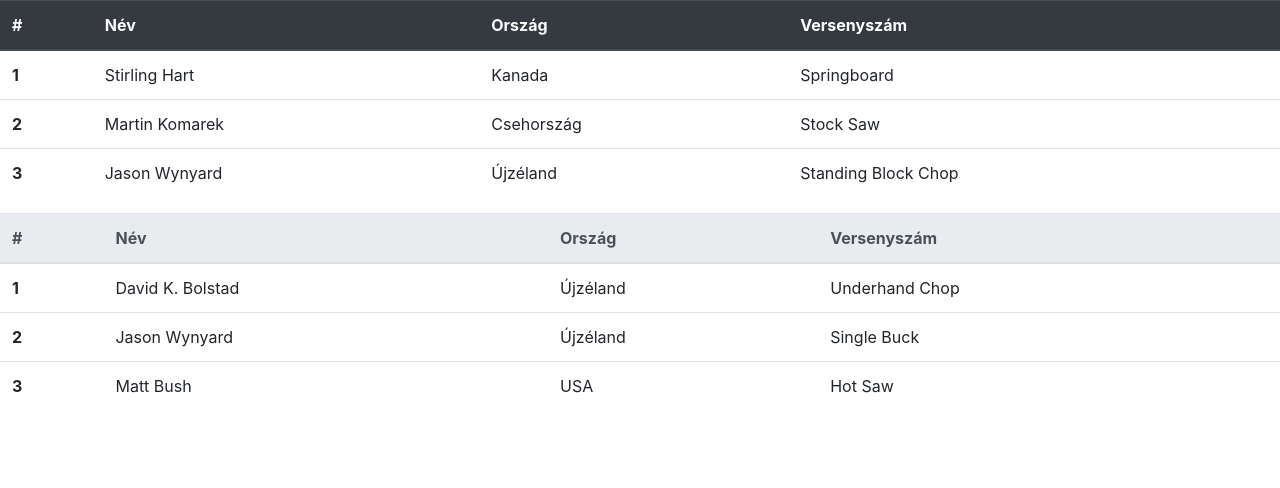
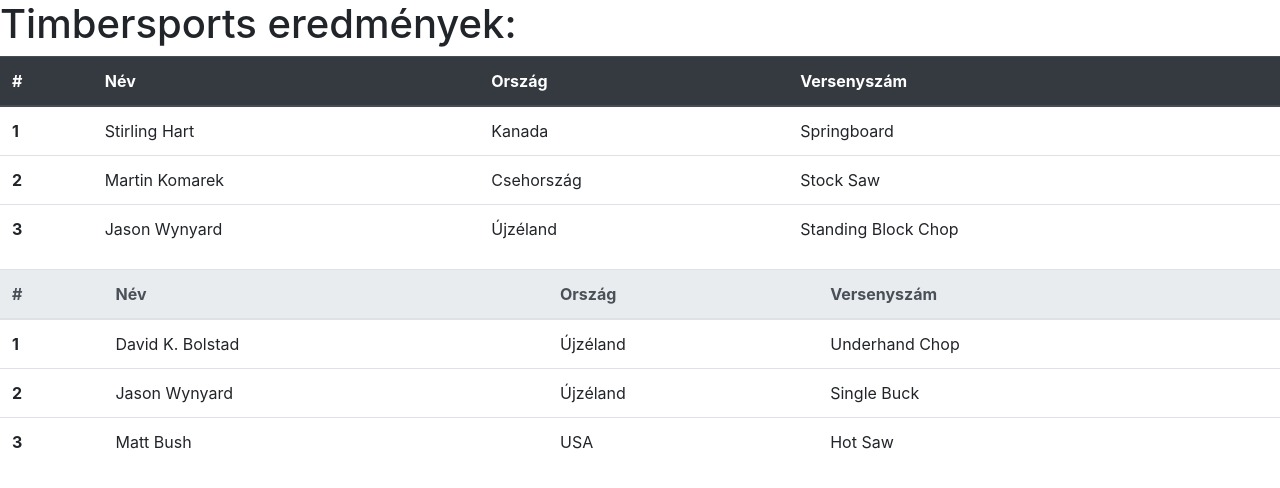
Before and after one commit to Kornel05/onallo, a plain HTML site: page index.html in a window 1280 px wide. Drawn offline with nearby package versions, Linux system fonts and the light colour scheme.

Commit message:
táblázat

```diff
--- a/index.html
+++ b/index.html
@@ -8,6 +8,7 @@
     <link rel="stylesheet" href="css/style.css">
 </head>
 <body>
+  <h1>Timbersports eredmények:</h1>
     <table class="table">
         <thead class="thead-dark">
           <tr>
@@ -72,5 +73,6 @@
 
 
 
+
 </body>
 </html>
```
